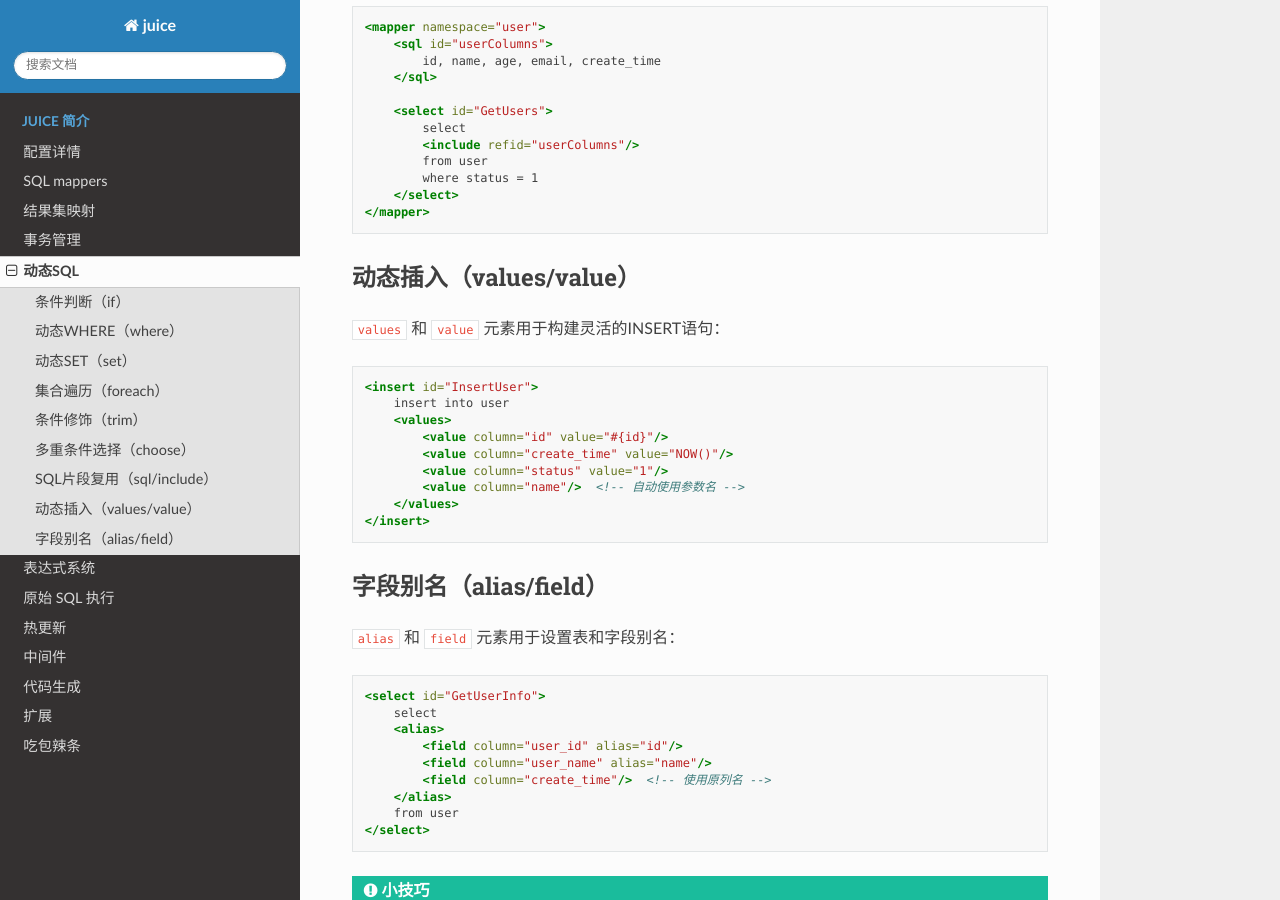
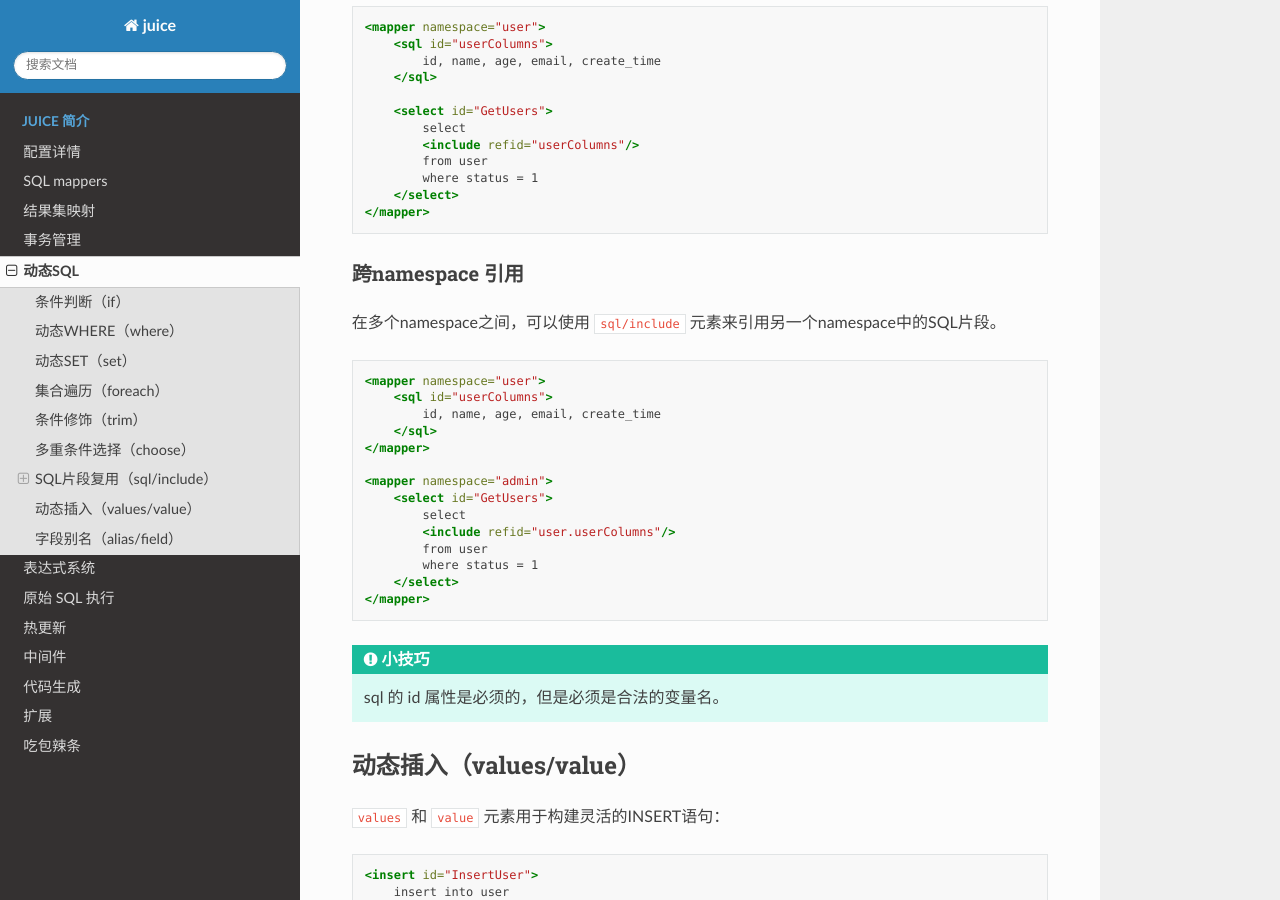
Before and after one commit to go-juicedev/juice-doc, a Sphinx documentation site: the page built from source/dynamic_sql.rst, in a window 1280 px wide and 900 px high, scrolled down 3591 px. Built offline with Sphinx 7.4.7 and the Read the Docs theme 3.1.0, drawn with Linux system fonts in a browser that asks for light colours.

Commit message:
feat: 添加 sql 跨命名空间引用的文档

```diff
--- a/source/dynamic_sql.rst
+++ b/source/dynamic_sql.rst
@@ -182,6 +182,34 @@ SQL片段复用（sql/include）
         </select>
     </mapper>
 
+
+跨namespace 引用
+~~~~~~~~~~~~~~~~
+
+在多个namespace之间，可以使用 ``sql/include`` 元素来引用另一个namespace中的SQL片段。
+
+.. code-block:: xml
+
+    <mapper namespace="user">
+        <sql id="userColumns">
+            id, name, age, email, create_time
+        </sql>
+    </mapper>
+
+    <mapper namespace="admin">
+        <select id="GetUsers">
+            select
+            <include refid="user.userColumns"/>
+            from user
+            where status = 1
+        </select>
+    </mapper>
+
+.. tip::
+    sql 的 id 属性是必须的，但是必须是合法的变量名。
+
+
+
 动态插入（values/value）
 ----------------------
 
```
